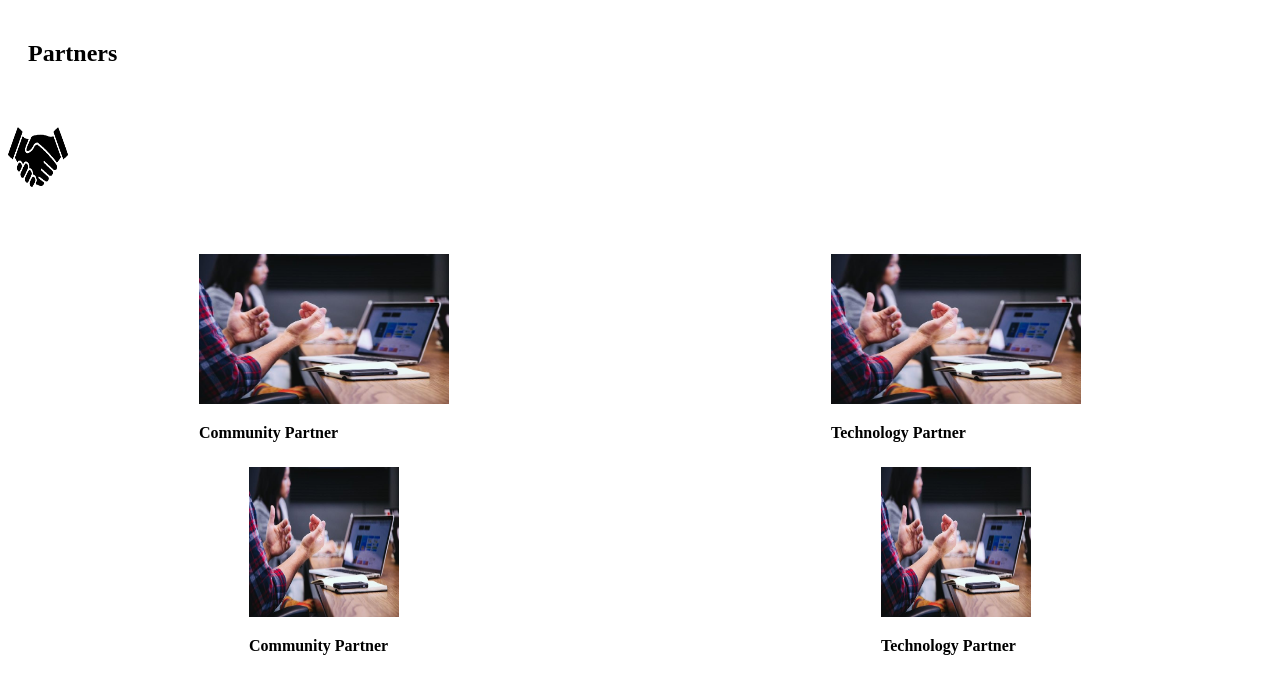
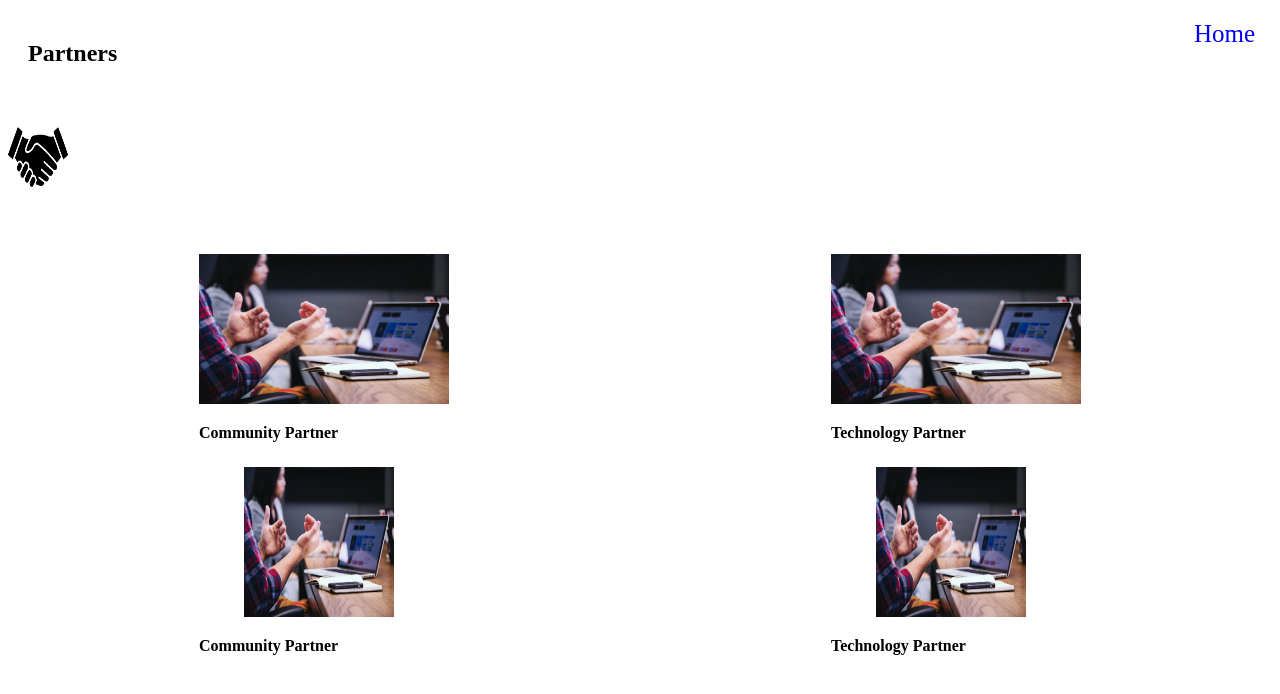
Before and after one commit to sesettikalyan/reachx_website, a Next.js app: page /page-service-2 in a window 1280 px wide. Shown: the top 694 px of the page. Built offline with nearby package versions, Linux system fonts and the light colour scheme.

Commit message:
Update page-service-2.js

```diff
--- a/pages/page-service-2.js
+++ b/pages/page-service-2.js
@@ -2,7 +2,6 @@
 import Link from "next/link";
 import Accordion from "../components/elements/Accordion";
 import Layout from "../components/layout/Layout";
-import OfferSlider from "../components/slider/Offer";
 
 
 function Service2() {
@@ -11,6 +10,16 @@ function Service2() {
 
 
                 <section className="section-box">
+                    <div className="back">
+                        <Link href="/" style={{
+                            position:'absolute',
+                            textDecoration:'none',
+                            fontSize:'25px',
+                            right:'25px',
+                            top:'20px'
+                        }}
+                        >Home</Link>
+                    </div>
                     <div className="pt-20 pl-20  d-flex">
                     <h1 className="text-heading-1 text-start color-gray-900"  style={{
                         padding:'20px'
@@ -34,7 +43,7 @@ function Service2() {
                             <p className="text-center fs-4"><strong>Community Partner</strong></p>
                         </div>
 
-                        <div className="partners3" style={{
+                        <div className="partners2" style={{
                             width:'250px',
                             height:'150px'}}>
                             <img src="/assets/imgs/page/homepage4/img/execution.jpeg" alt="reachx" style={{
@@ -49,21 +58,21 @@ function Service2() {
                             justifyContent:'space-around',
                             marginTop:'5%'
                      }}>
-                        <div className="partners1" style={{
-                            width:'150px',
+                        <div className="partners3" style={{
+                            width:'250px',
                             height:'150px'}}>
                             <img src="/assets/imgs/page/homepage4/img/execution.jpeg" alt="reachx" style={{
                                 width:'150px',
-                                height:'150px'}}/>
+                                height:'150px',marginLeft:'45px'}}/>
                             <p className="text-center fs-4"><strong>Community Partner</strong></p>
                         </div>
 
-                        <div className="partners3" style={{
-                            width:'150px',
+                        <div className="partners4" style={{
+                            width:'250px',
                             height:'150px'}}>
                             <img src="/assets/imgs/page/homepage4/img/execution.jpeg" alt="reachx" style={{
                                 width:'150px',
-                                height:'150px' }}/>
+                                height:'150px',marginLeft:'45px' }}/>
                             <p className="text-center fs-4"><strong>Technology Partner</strong></p>
                         </div>
 
```
